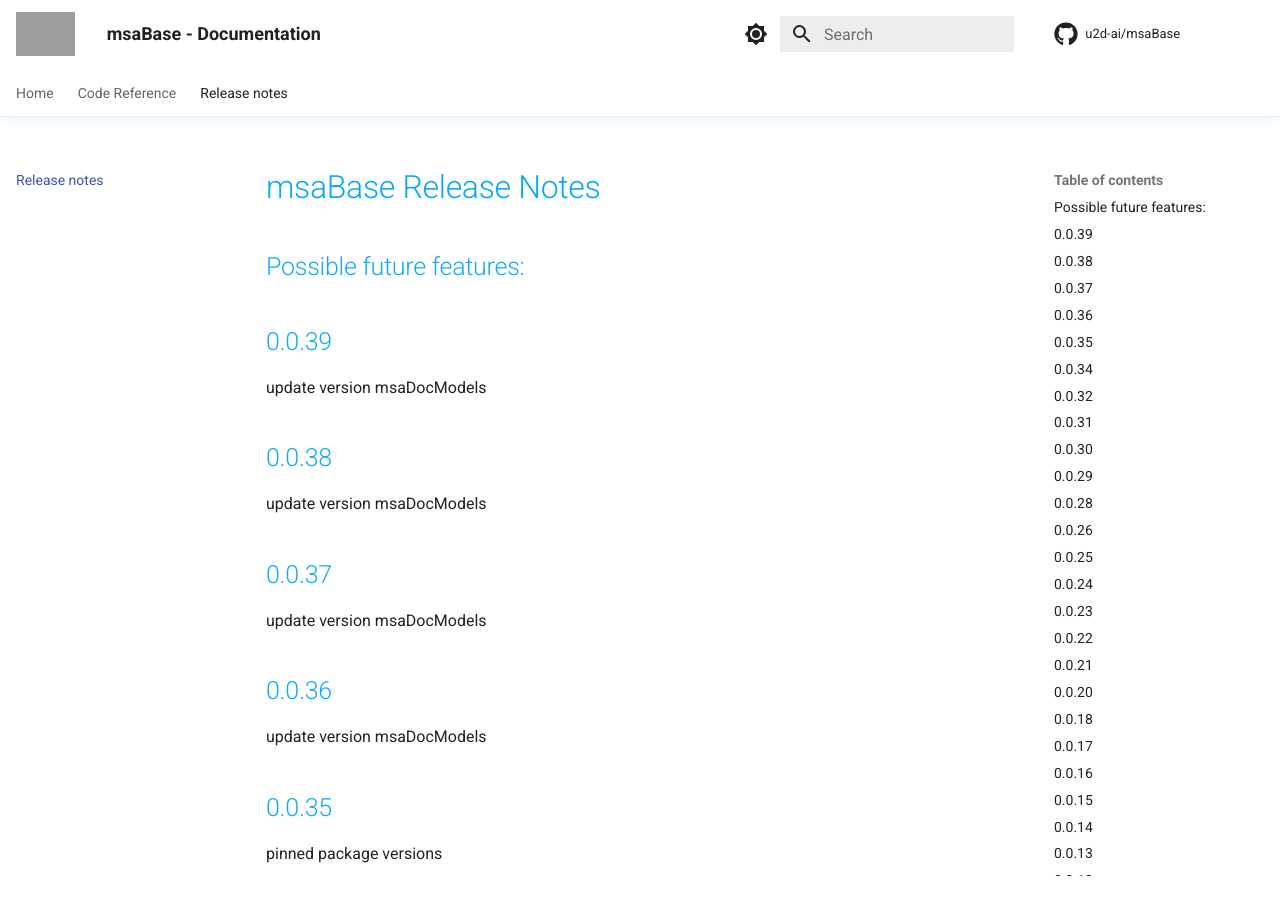
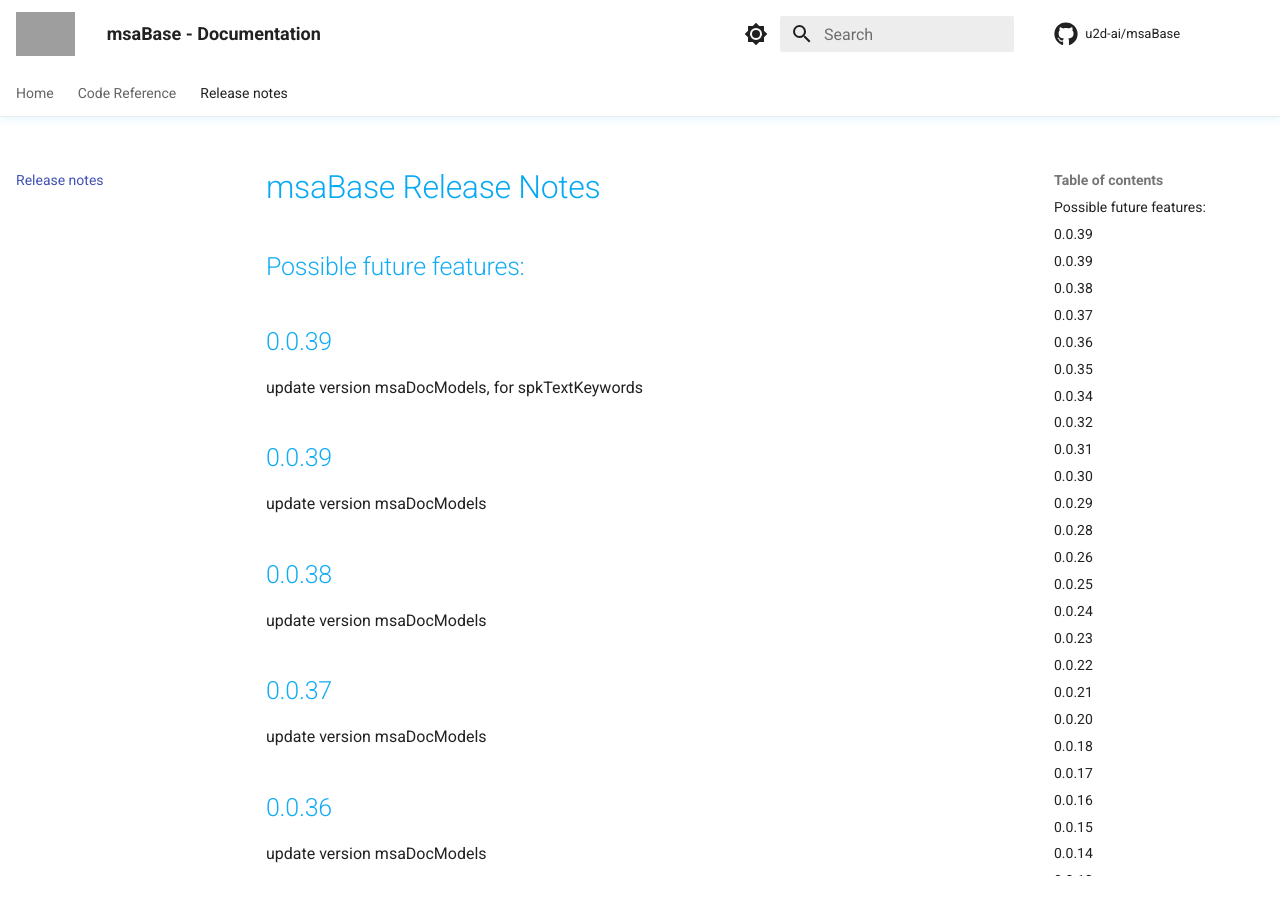
Before and after one commit to u2d-ai/msaBase, an MkDocs documentation site: the page built from docs/release-notes.md, in a window 1280 px wide and 900 px high. Built offline with MkDocs 1.6.1 and Material for MkDocs 9.7.7, drawn with Linux system fonts in a browser that asks for light colours; comment, search, counter and statistics services are not loaded; grey boxes are pictures that could not be loaded.

Commit message:
fix: update version msaDocModels, for spkTextKeywords

```diff
--- a/docs/release-notes.md
+++ b/docs/release-notes.md
@@ -1,5 +1,9 @@
 # msaBase Release Notes
 ## Possible future features:
+
+## 0.0.39
+
+update version msaDocModels, for spkTextKeywords
 
 ## 0.0.39
 
--- a/msaBase/__init__.py
+++ b/msaBase/__init__.py
@@ -1,7 +1,7 @@
 import glob
 from os.path import basename, dirname, isfile, join
 
-version = "0.0.39"
+version = "0.0.40"
 __author__ = "Stefan Welcker"
 __copyright__ = "Copyright 2022, U2D.ai"
 __license__ = "MIT"
--- a/requirements.txt
+++ b/requirements.txt
@@ -1,6 +1,6 @@
 # MSA Dependencies
 msaFileSystem==0.0.3 # Agnostic Abstract Filesystem API which allows to use S3, GCS, Azure Datalake, your local FS, Youtube etc Optimized for use with FastAPI/Pydantic.
-msaDocModels==0.0.35 # MSA Document Pydantic Models and Schemas, used to store Parser, NLP, NLU and AI results for processed documents
+msaDocModels==0.0.36 # MSA Document Pydantic Models and Schemas, used to store Parser, NLP, NLU and AI results for processed documents
 
 # FastAPI related Dependencies
 fastapi[all]==0.86.0 # FastAPI framework, high performance, easy to learn, fast to code, ready for production
```
Also changed, not shown: 1 other file.
